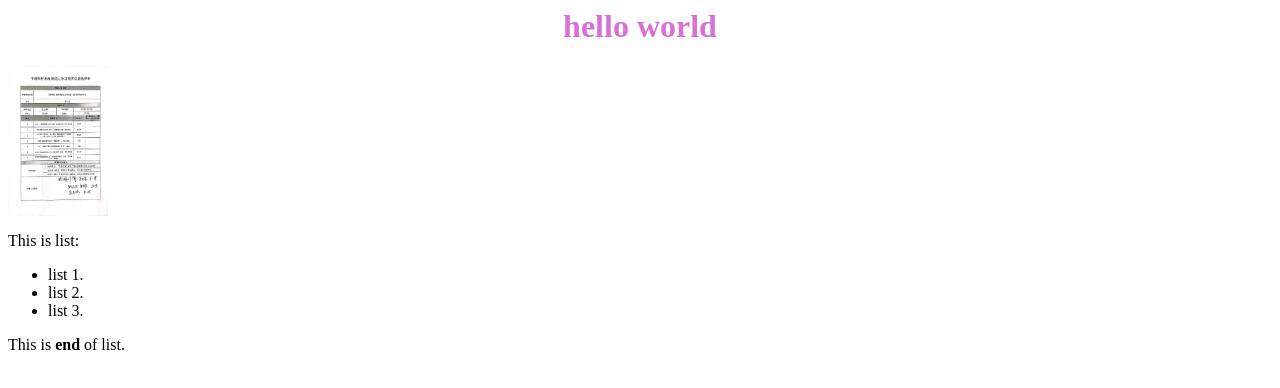
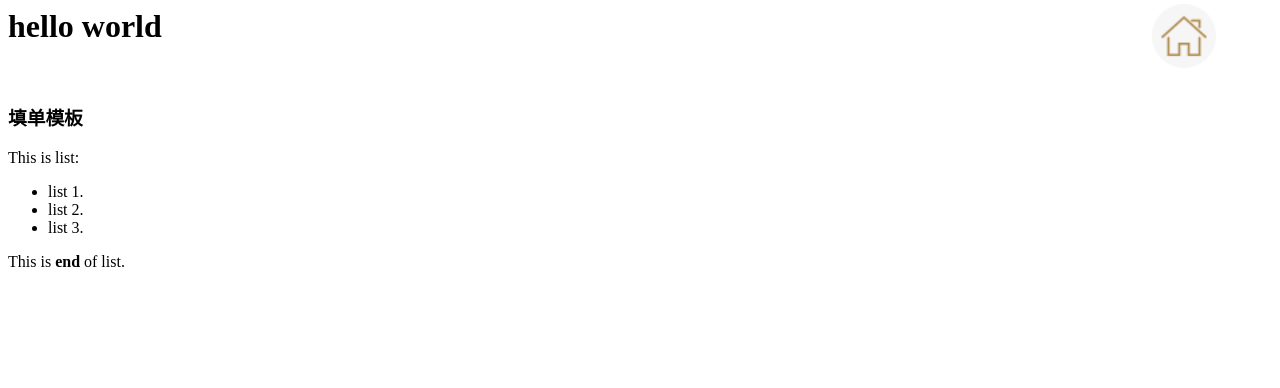
Before and after one commit to zhangzhonghao/zhangzhonghao.github.io, a plain HTML site: page index.html in a window 1280 px wide. Drawn offline with Linux system fonts and the light colour scheme.

Commit message:
202306061036

```diff
--- a/index.html
+++ b/index.html
@@ -6,7 +6,8 @@
 </head>
 <body>
 <h1>This is header 1.</h1>
-<img src="images/gb.jpg" width="100px" height="150px">
+<br>
+<h3>填单模板 <a href="#" class="home"></a></h3>
 <p>This is list:</p>
 <ul>
     <li>list 1.</li>
--- a/styles/style.css
+++ b/styles/style.css
@@ -1,4 +1,11 @@
-h1 {
-    color: orchid;
-    text-align: center;
+
+.home{
+    position: absolute;
+    display: block;
+    width: 4rem;
+    height: 4rem;
+    background: url("../images/home3.png") no-repeat center;
+    background-size: 100%;
+    right: 5%;
+    top: .24rem;
 }
```
Also changed, not shown: images/home3.png (added).
